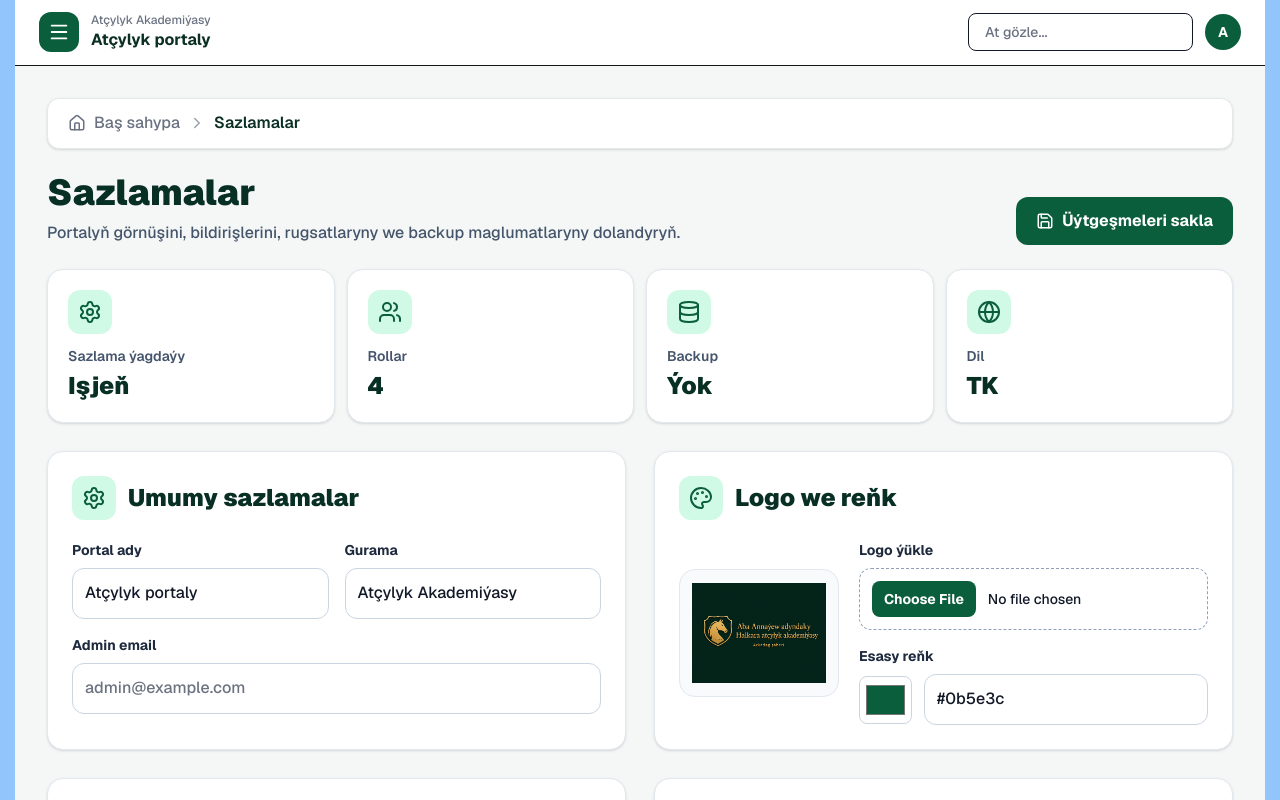
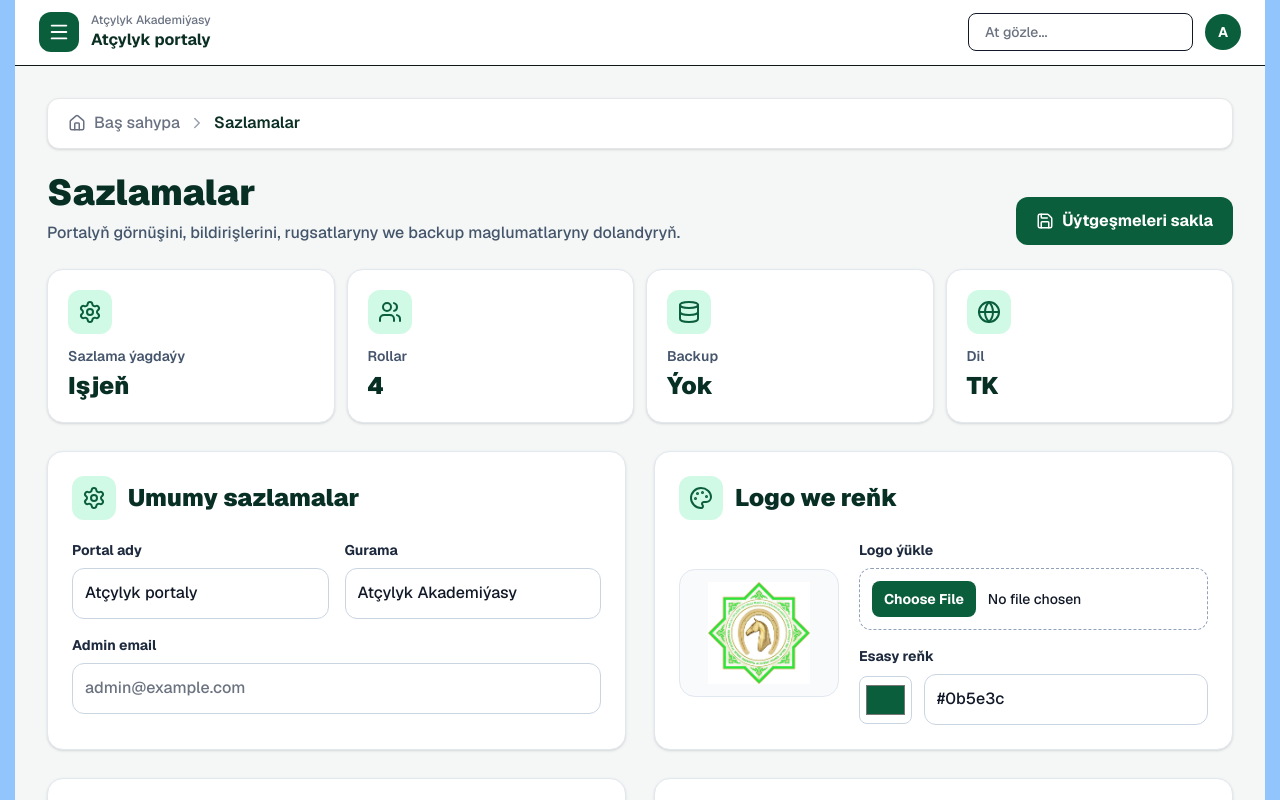
Before and after one commit to Stoun05/horse-portal-v2, a Next.js app: page /sazlamalar in a window 1280 px wide. Shown: the top 800 px of the page. Built offline with nearby package versions, Linux system fonts and the light colour scheme.

Commit message:
feat: replace portal logo with official academy emblem

```diff
--- a/app/sazlamalar/page.tsx
+++ b/app/sazlamalar/page.tsx
@@ -199,7 +199,7 @@ export default function SazlamalarPage() {
             <Card title="Logo we reňk" icon={<Palette />}>
               <div className="flex flex-col gap-5 sm:flex-row sm:items-center">
                 <div className="flex h-32 w-40 shrink-0 items-center justify-center overflow-hidden rounded-2xl border border-slate-200 bg-slate-50 p-3">
-                  <img src={assetPath(draft.logo || "/logo.png")} alt="Portal logo" className="max-h-full max-w-full object-contain" />
+                  <img src={assetPath(draft.logo || "/logo.jpg")} alt="Portal logo" className="max-h-full max-w-full object-contain" />
                 </div>
                 <div className="flex-1 space-y-4">
                   <Field label="Logo ýükle">
--- a/components/Sidebar.tsx
+++ b/components/Sidebar.tsx
@@ -65,7 +65,7 @@ export default function Sidebar({ open, setOpen }: SidebarProps) {
 
         <div className="mb-8 flex justify-center">
           <img
-            src={assetPath("/logo.png")}
+            src={assetPath("/logo.jpg")}
             alt="Atçylyk Akademiýasy"
             className="w-44 mx-auto"
           />
```
Also changed, not shown: public/logo.jpg (added), public/logo.png (deleted).
